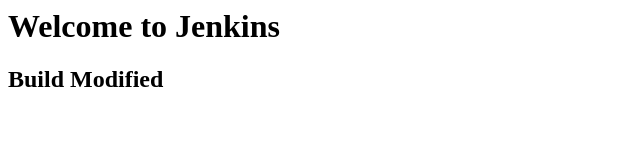
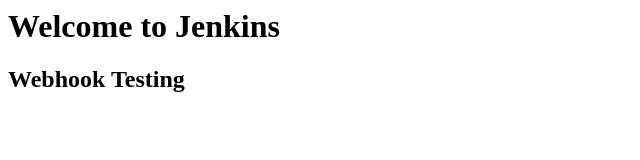
Before and after one commit to Viren57/website, a plain HTML site: page index.html in a window 1280 px wide. Shown: the full height of the page, 0-640 px from the left. Drawn offline with Linux system fonts and the light colour scheme.

Commit message:
webhook testing

```diff
--- a/index.html
+++ b/index.html
@@ -2,6 +2,6 @@
 <title>Jenkins Testing</title>
 <body>
 <h1>Welcome to Jenkins</h1>
-<h2>Build Modified</h2>
+<h2>Webhook Testing</h2>
 </body>
 </html>
```
